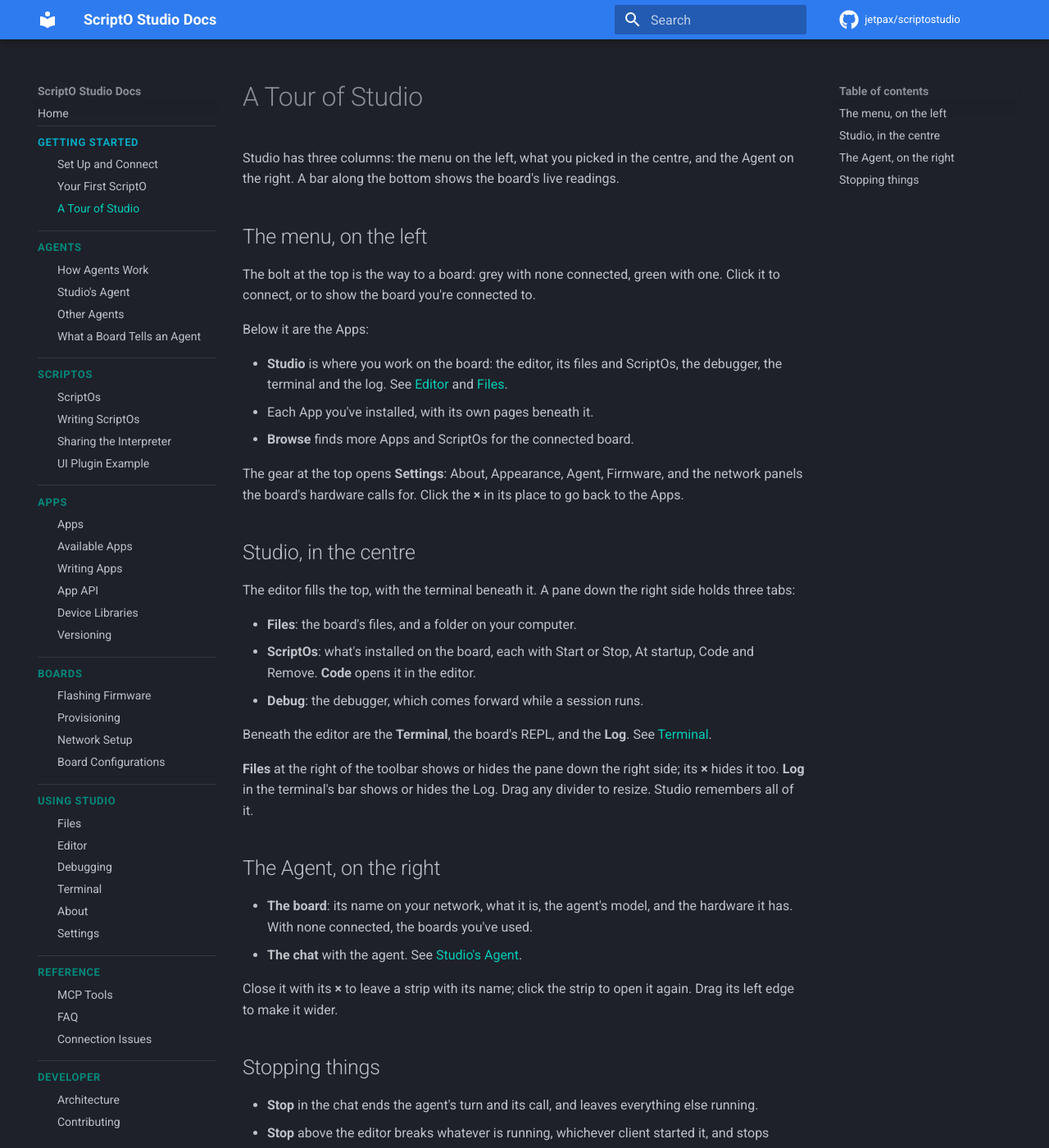
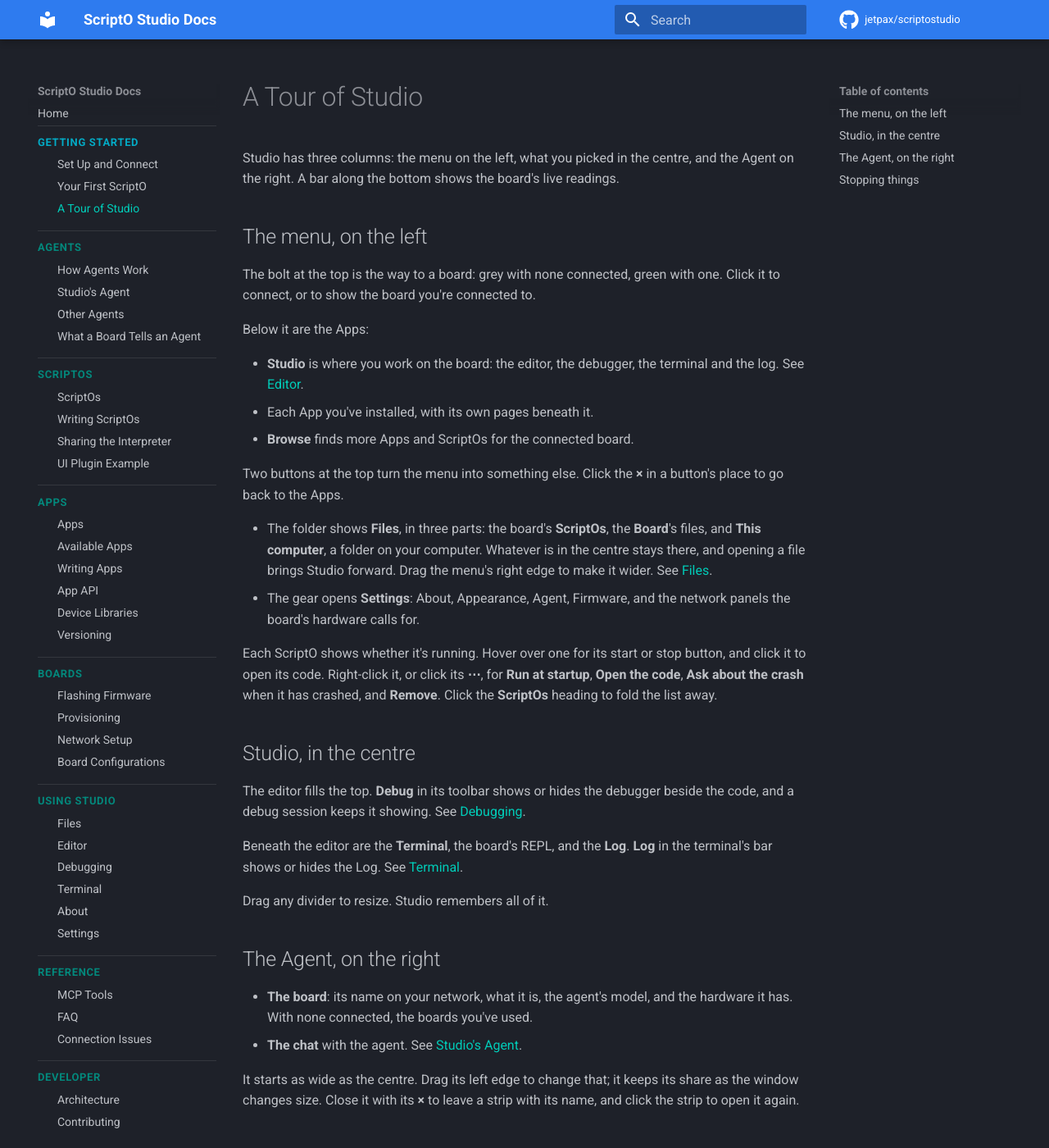
Before and after one commit to jetpax/scriptostudio, an MkDocs documentation site: the page built from docs-src/getting-started/tour.md, in a window 1280 px wide and 1400 px high. Shown: the whole window at 82% size. Built offline with MkDocs 1.6.1 and Material for MkDocs 9.7.7, drawn with Linux system fonts in a browser that asks for light colours; comment, search, counter and statistics services are not loaded.

Commit message:
docs: Files beside the gear, the debugger beside the code
Co-Authored-By: Claude Opus 5.5 <noreply@anthropic.com>

```diff
--- a/docs-src/getting-started/tour.md
+++ b/docs-src/getting-started/tour.md
@@ -8,30 +8,31 @@ The bolt at the top is the way to a board: grey with none connected, green with
 
 Below it are the Apps:
 
-- **Studio** is where you work on the board: the editor, its files and ScriptOs, the debugger, the terminal and the log. See [Editor](../user-guide/editor-features.md) and [Files](../user-guide/file-manager.md).
+- **Studio** is where you work on the board: the editor, the debugger, the terminal and the log. See [Editor](../user-guide/editor-features.md).
 - Each App you've installed, with its own pages beneath it.
 - **Browse** finds more Apps and ScriptOs for the connected board.
 
-The gear at the top opens **Settings**: About, Appearance, Agent, Firmware, and the network panels the board's hardware calls for. Click the **×** in its place to go back to the Apps.
+Two buttons at the top turn the menu into something else. Click the **×** in a button's place to go back to the Apps.
+
+- The folder shows **Files**, in three parts: the board's **ScriptOs**, the **Board**'s files, and **This computer**, a folder on your computer. Whatever is in the centre stays there, and opening a file brings Studio forward. Drag the menu's right edge to make it wider. See [Files](../user-guide/file-manager.md).
+- The gear opens **Settings**: About, Appearance, Agent, Firmware, and the network panels the board's hardware calls for.
+
+Each ScriptO shows whether it's running. Hover over one for its start or stop button, and click it to open its code. Right-click it, or click its **⋯**, for **Run at startup**, **Open the code**, **Ask about the crash** when it has crashed, and **Remove**. Click the **ScriptOs** heading to fold the list away.
 
 ## Studio, in the centre
 
-The editor fills the top, with the terminal beneath it. A pane down the right side holds three tabs:
+The editor fills the top. **Debug** in its toolbar shows or hides the debugger beside the code, and a debug session keeps it showing. See [Debugging](../user-guide/debugging.md).
 
-- **Files**: the board's files, and a folder on your computer.
-- **ScriptOs**: what's installed on the board, each with Start or Stop, At startup, Code and Remove. **Code** opens it in the editor.
-- **Debug**: the debugger, which comes forward while a session runs.
+Beneath the editor are the **Terminal**, the board's REPL, and the **Log**. **Log** in the terminal's bar shows or hides the Log. See [Terminal](../user-guide/terminal.md).
 
-Beneath the editor are the **Terminal**, the board's REPL, and the **Log**. See [Terminal](../user-guide/terminal.md).
-
-**Files** at the right of the toolbar shows or hides the pane down the right side; its **×** hides it too. **Log** in the terminal's bar shows or hides the Log. Drag any divider to resize. Studio remembers all of it.
+Drag any divider to resize. Studio remembers all of it.
 
 ## The Agent, on the right
 
 - **The board**: its name on your network, what it is, the agent's model, and the hardware it has. With none connected, the boards you've used.
 - **The chat** with the agent. See [Studio's Agent](../agent/studio-agent.md).
 
-Close it with its **×** to leave a strip with its name; click the strip to open it again. Drag its left edge to make it wider.
+It starts as wide as the centre. Drag its left edge to change that; it keeps its share as the window changes size. Close it with its **×** to leave a strip with its name, and click the strip to open it again.
 
 ## Stopping things
 
```
Also changed, not shown: docs-src/user-guide/debugging.md (+2 -2 lines).
